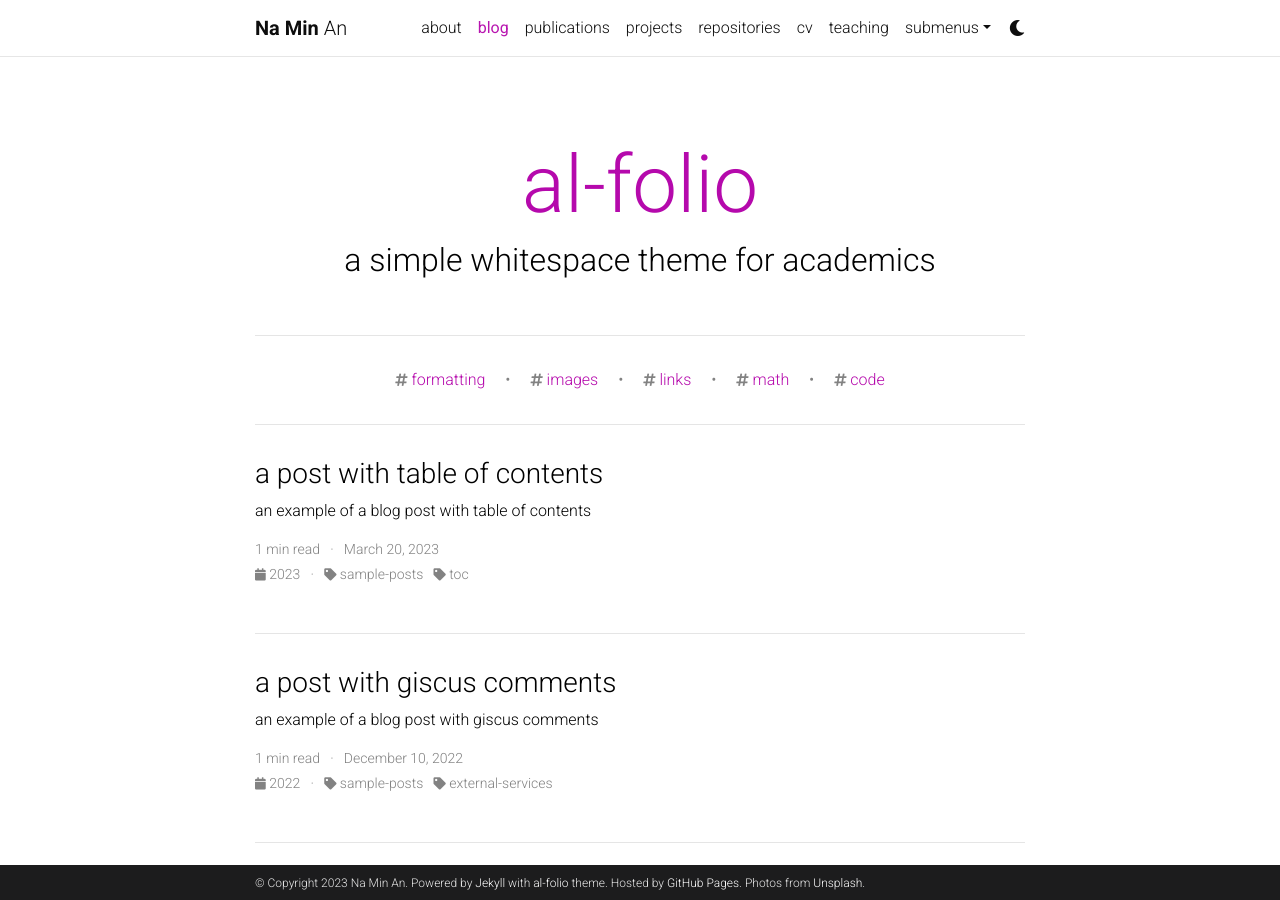
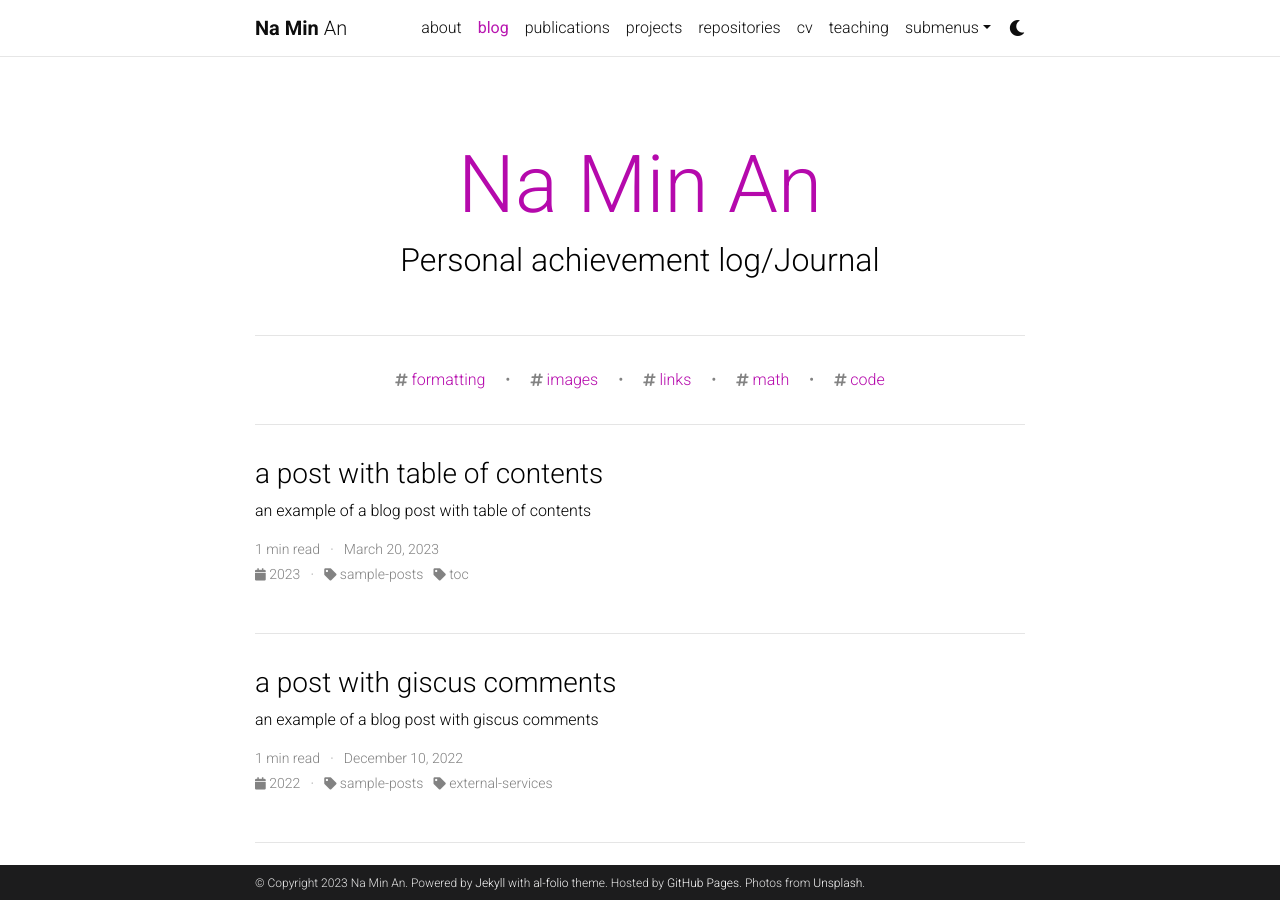
Before and after one commit to namin-an/namin-an.github.io, a Jekyll site: the page built from blog/index.html, in a window 1280 px wide and 900 px high. Built offline with Jekyll 4.4.1, drawn with Linux system fonts in a browser that asks for light colours; the list of posts is cut into pages by our own code; comment, search, counter and statistics services are not loaded; a style sheet for code colours, icons or effects is not loaded.

```diff
--- a/_config.yml
+++ b/_config.yml
@@ -8,15 +8,15 @@ middle_name:
 last_name: An
 email: namin0202@gmai.com
 description: > # the ">" symbol means to ignore newlines until "footer_text:"
-  I am a AI graduate student at KAIST. Based on [*folio](https://github.com/bogoli/-folio) design.
+  Graduate Student at KAIST AI.
 footer_text: >
   Powered by <a href="https://jekyllrb.com/" target="_blank">Jekyll</a> with <a href="https://github.com/alshedivat/al-folio">al-folio</a> theme.
   Hosted by <a href="https://pages.github.com/" target="_blank">GitHub Pages</a>.
   Photos from <a href="https://unsplash.com" target="_blank">Unsplash</a>.
-keywords: jekyll, jekyll-theme, academic-website, portfolio-website  # add your own keywords or leave empty
+keywords: natural language processing, artificial vision  # add your own keywords or leave empty
 
 lang: en # the language of your site (for example: en, fr, cn, ru, etc.)
-icon: ⚛️  # the emoji used as the favicon (alternatively, provide image name in /assets/img/)
+icon: 🌳  # the emoji used as the favicon (alternatively, provide image name in /assets/img/)
 
 url: https://namin-an.github.io # the base hostname & protocol for your site
 baseurl: /blog/ # the subpath of your site, e.g. /blog/
@@ -29,11 +29,11 @@ impressum_path:  # set to path to include impressum link in the footer, use the
 
 # code highlighter theme
 highlight_theme_light: github   # https://github.com/jwarby/jekyll-pygments-themes
-highlight_theme_dark: native    # https://github.com/jwarby/jekyll-pygments-themes
+highlight_theme_dark: monokai    # https://github.com/jwarby/jekyll-pygments-themes
 
 # repo color theme
-repo_theme_light: default       # https://github.com/anuraghazra/github-readme-stats/blob/master/themes/README.md
-repo_theme_dark: dark           # https://github.com/anuraghazra/github-readme-stats/blob/master/themes/README.md
+repo_theme_light: swift       # https://github.com/anuraghazra/github-readme-stats/blob/master/themes/README.md
+repo_theme_dark: dracula          # https://github.com/anuraghazra/github-readme-stats/blob/master/themes/README.md
 repo_trophies:
   enabled: true
   theme_light: flat    # https://github.com/ryo-ma/github-profile-trophy
@@ -71,13 +71,13 @@ og_image: # The site-wide (default for all links) Open Graph preview image
 # Social integration
 # -----------------------------------------------------------------------------
 
-github_username: # your GitHub user name
+github_username: namin-an # your GitHub user name
 gitlab_username: # your GitLab user name
 twitter_username: # your Twitter handle
 mastodon_username: # your mastodon instance+username in the format instance.tld/@username
-linkedin_username: # your LinkedIn user name
+linkedin_username: namin-an-0202 # your LinkedIn user name
 telegram_username: # your Telegram user name
-scholar_userid: # your Google Scholar ID
+scholar_userid: namin0202 # your Google Scholar ID
 semanticscholar_id: # your Semantic Scholar ID
 whatsapp_number: # your WhatsApp number (full phone number in international format. Omit any zeroes, brackets, or dashes when adding the phone number in international format.)
 orcid_id: # your ORCID ID
@@ -99,13 +99,13 @@ lastfm_id: # your lastfm id
 spotify_id: # your spotify id
 pinterest_id: # your pinterest id
 unsplash_id: # your unsplash id
-instagram_id: # your instagram id
+instagram_id: na_min_nie # your instagram id
 facebook_id: # your facebook id
 youtube_id: # your youtube channel id (youtube.com/@<youtube_id>)
 discord_id: # your discord id (18-digit unique numerical identifier)
 
 contact_note: >
-  You can even add a little note about which of these is the best way to reach you.
+  Please email me at namin0202@gmail.com if you want to contact me.
 
 # -----------------------------------------------------------------------------
 # Analytics and search engine verification
@@ -121,9 +121,9 @@ bing_site_verification:  # out your bing-site-verification ID (Bing Webmaster)
 # Blog
 # -----------------------------------------------------------------------------
 
-blog_name: al-folio # blog_name will be displayed in your blog page
+blog_name: Na Min An # blog_name will be displayed in your blog page
 blog_nav_title: blog # your blog must have a title for it to be displayed in the nav bar
-blog_description: a simple whitespace theme for academics
+blog_description: Personal achievement log/Journal
 permalink: /blog/:year/:title/
 
 # Pagination
@@ -138,7 +138,7 @@ related_blog_posts:
 # Follow instructions on https://giscus.app/ to setup for your repo to fill out
 # the information below.
 giscus:
-  repo: alshedivat/al-folio      # <your-github-user-name>/<your-github-repo-name>
+  repo: namin-an/namin-an.github.io     # <your-github-user-name>/<your-github-repo-name>
   repo_id: MDEwOlJlcG9zaXRvcnk2MDAyNDM2NQ==
   category: Comments             # name of the category under which discussions will be created
   category_id: DIC_kwDOA5PmLc4CTBt6
@@ -151,7 +151,7 @@ giscus:
   lang: en
 
 # Disqus comments (DEPRECATED)
-disqus_shortname: al-folio # put your disqus shortname
+disqus_shortname: namin # put your disqus shortname
 # https://help.disqus.com/en/articles/1717111-what-s-a-shortname
 
 # External sources.
```
